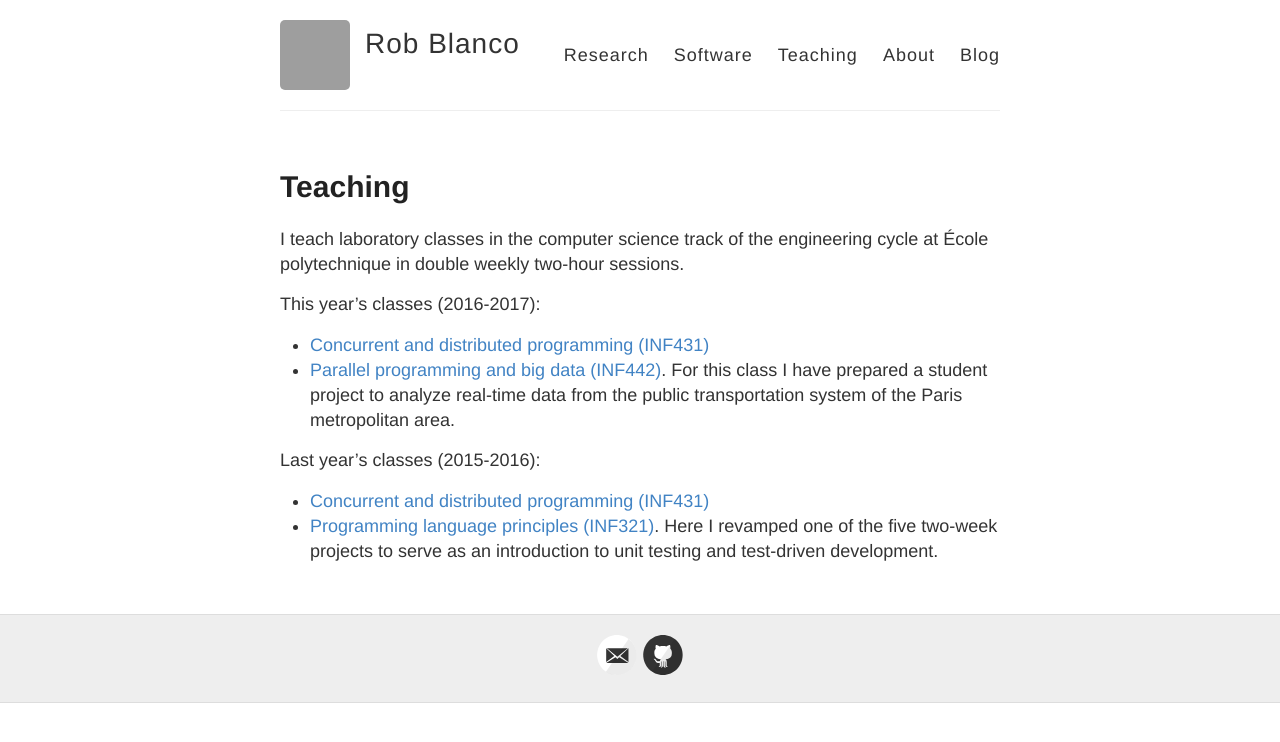
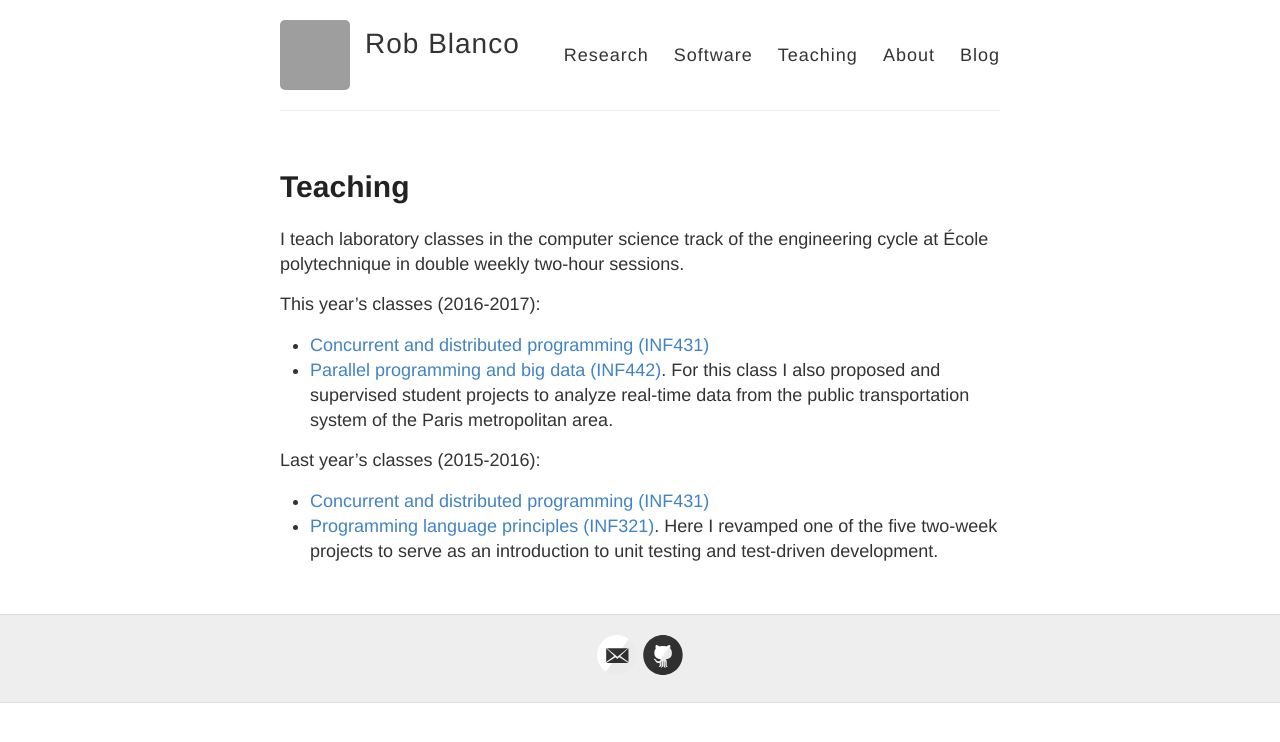
Before and after one commit to robblanco/robblanco.github.io, a Jekyll site: the page built from teaching.md, in a window 1280 px wide. Shown: the top 742 px of the page. Built offline with Jekyll 4.4.1, drawn with Linux system fonts in a browser that asks for light colours; grey boxes are pictures that could not be loaded.

Commit message:
Update wording of metro projects

```diff
--- a/teaching.md
+++ b/teaching.md
@@ -11,8 +11,9 @@ This year's classes (2016-2017):
 
 * [Concurrent and distributed programming (INF431)](https://moodle.polytechnique.fr/course/info.php?name=INF431-2016)
 * [Parallel programming and big data (INF442)](https://moodle.polytechnique.fr/course/info.php?name=INF442-2016).
-  For this class I have prepared a student project to analyze real-time data
-  from the public transportation system of the Paris metropolitan area.
+  For this class I also proposed and supervised student projects to analyze
+  real-time data from the public transportation system of the Paris metropolitan
+  area.
 
 Last year's classes (2015-2016):
 
```
